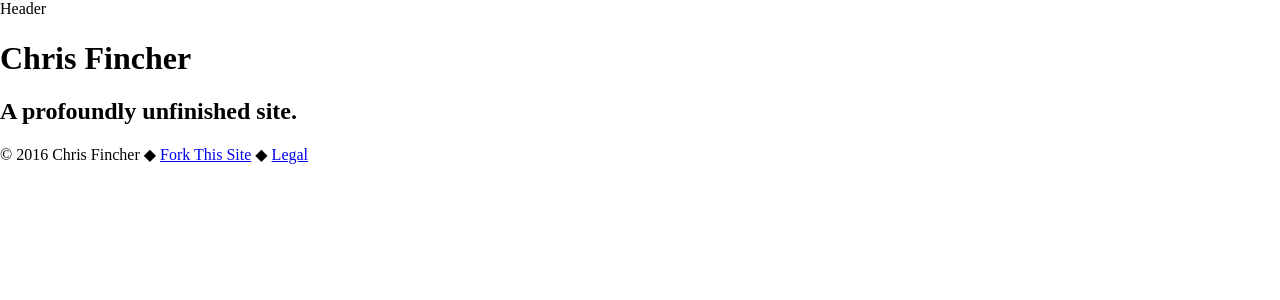
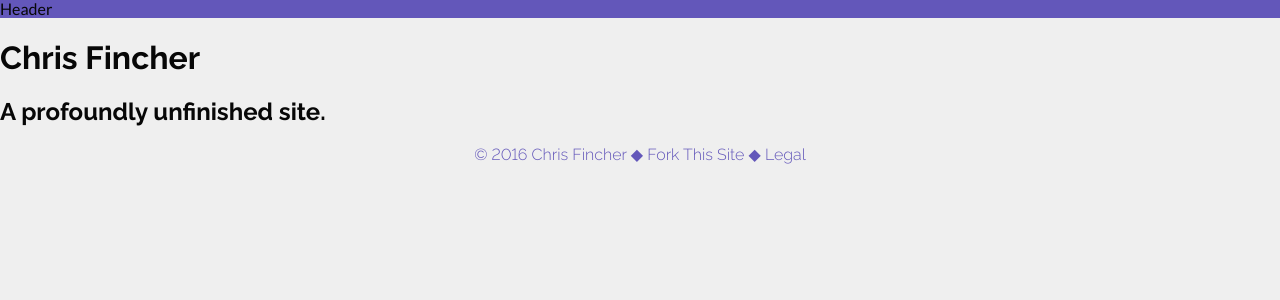
Before and after one commit to symbolboxer/symbolboxer.github.io, a Jekyll site: the page built from index.html, in a window 1280 px wide. Shown: the top 300 px of the page. Built offline with Jekyll 4.4.1, drawn with Linux system fonts in a browser that asks for light colours; nearby versions of some CDN libraries.

Commit message:
Fix SCSS

```diff
--- a/_sass/common.scss
+++ b/_sass/_common.scss
@@ -1,4 +1,4 @@
-@import url("http://fonts.googleapis.com/css?family=Lato|Raleway:400,700,300");
+@import 'http://fonts.googleapis.com/css?family=Lato|Raleway:300,400,700&subset=all';
 
 // Colors!
 $purple: #6357BA;
@@ -18,6 +18,7 @@ h1, h2, h3, h4, h5 {
 }
 
 body {
+	background-color: $eshell;
 	font-family: $body-stack;
 	color: $black;
 }
--- a/css/default.scss
+++ b/css/default.scss
@@ -1,5 +1,29 @@
-@import 'common';
+---
+---
+@import '_common.scss';
 
 .header {
 	background-color: $purple;
 }
+
+.footer {
+	text-align: center;
+	color: $purple;
+	font-family: $h-stack;
+	font-weight: 300;
+
+	// Lining figures
+	font-variant-numeric: lining-nums;
+	-moz-font-feature-settings: "lnum";
+	-webkit-font-feature-settings: "lnum";
+	font-feature-settings: "lnum";
+
+	a {
+		text-decoration: none;
+		color: inherit;
+
+		&:hover {
+			text-decoration: underline;
+		}
+	}
+}
```
